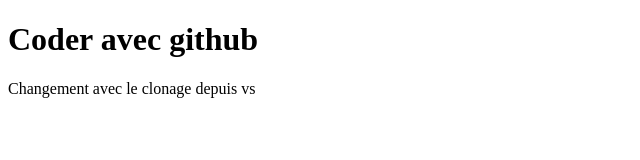
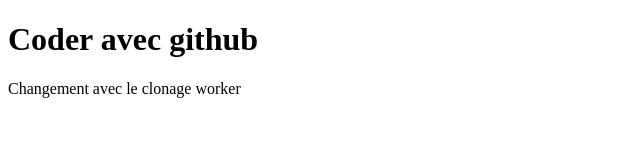
Before and after one commit to NeoQenXzin/cours-git, a plain HTML site: page index.html in a window 1280 px wide. Shown: the full height of the page, 0-640 px from the left. Drawn offline with Linux system fonts and the light colour scheme.

Commit message:
worker modif

```diff
--- a/index.html
+++ b/index.html
@@ -11,7 +11,7 @@
    <header>
        <h1>Coder avec github</h1>
 
-    <p>Changement avec le clonage depuis vs</p>
+    <p>Changement avec le clonage worker</p>
    </header>
 
 </body>
```
